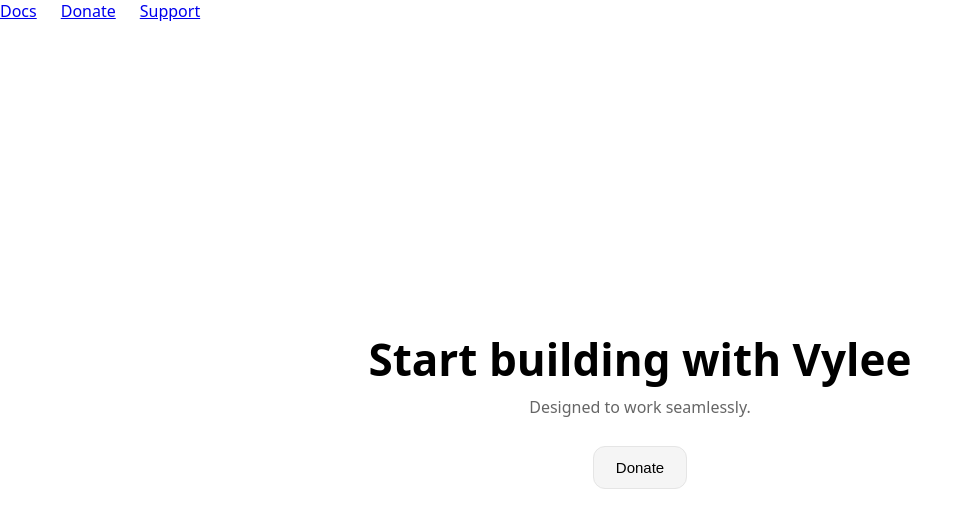
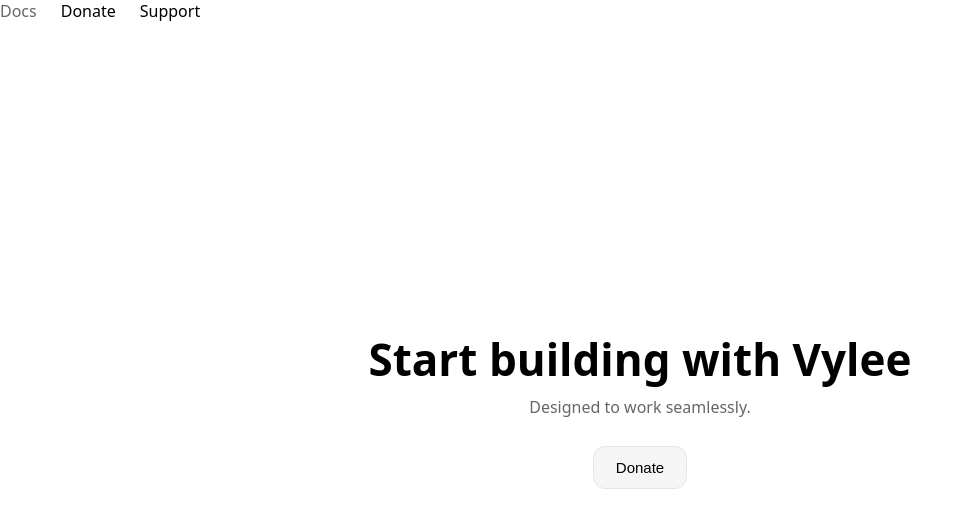
Before and after one commit to sreemn/Guard, a website: page index.html in a window 1280 px wide. Shown: the whole page, without its empty margins (0-973 px from the left). Drawn offline with Linux system fonts and the light colour scheme.

Commit message:
Update index.html

```diff
--- a/index.html
+++ b/index.html
@@ -29,6 +29,16 @@
       gap: 16px;
       font-weight: 500;
       flex-wrap: wrap;
+    }
+
+    .nav-left a {
+      text-decoration: none;
+      color: #000;
+      transition: 0.2s;
+    }
+
+    .nav-left a:hover {
+      opacity: 0.6;
     }
 
     .container {
```
